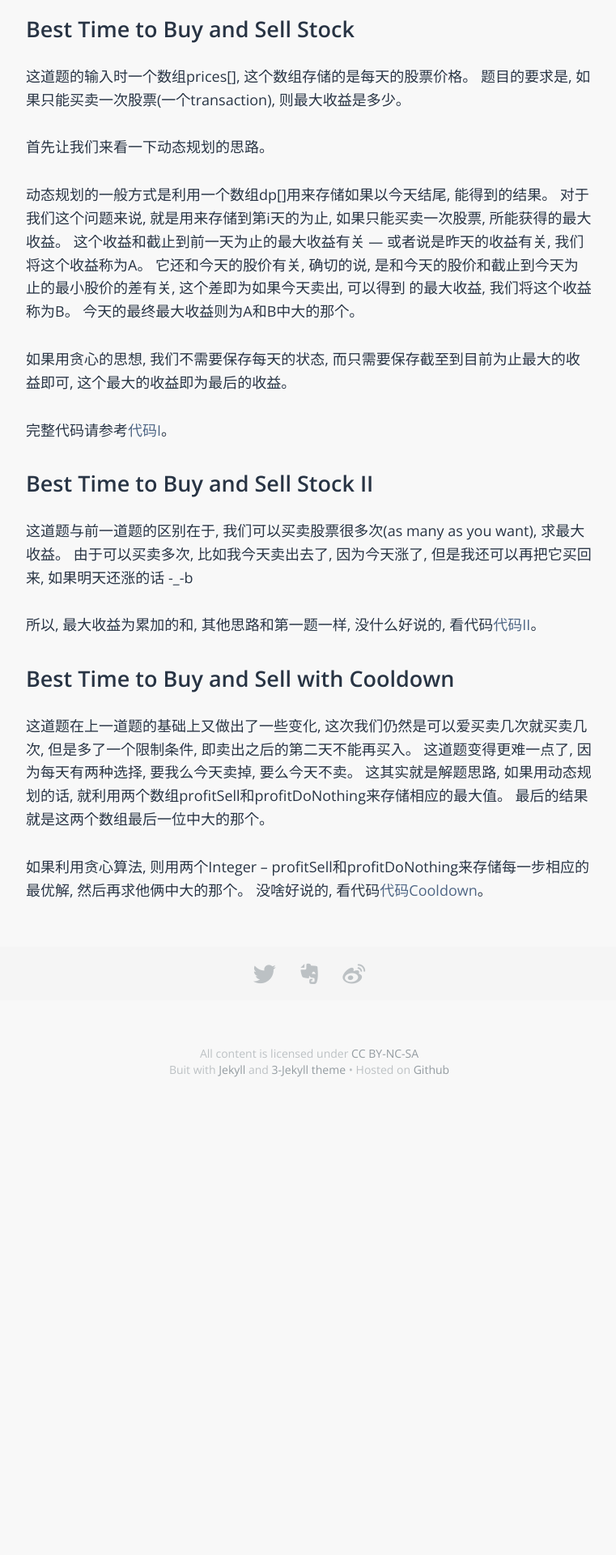
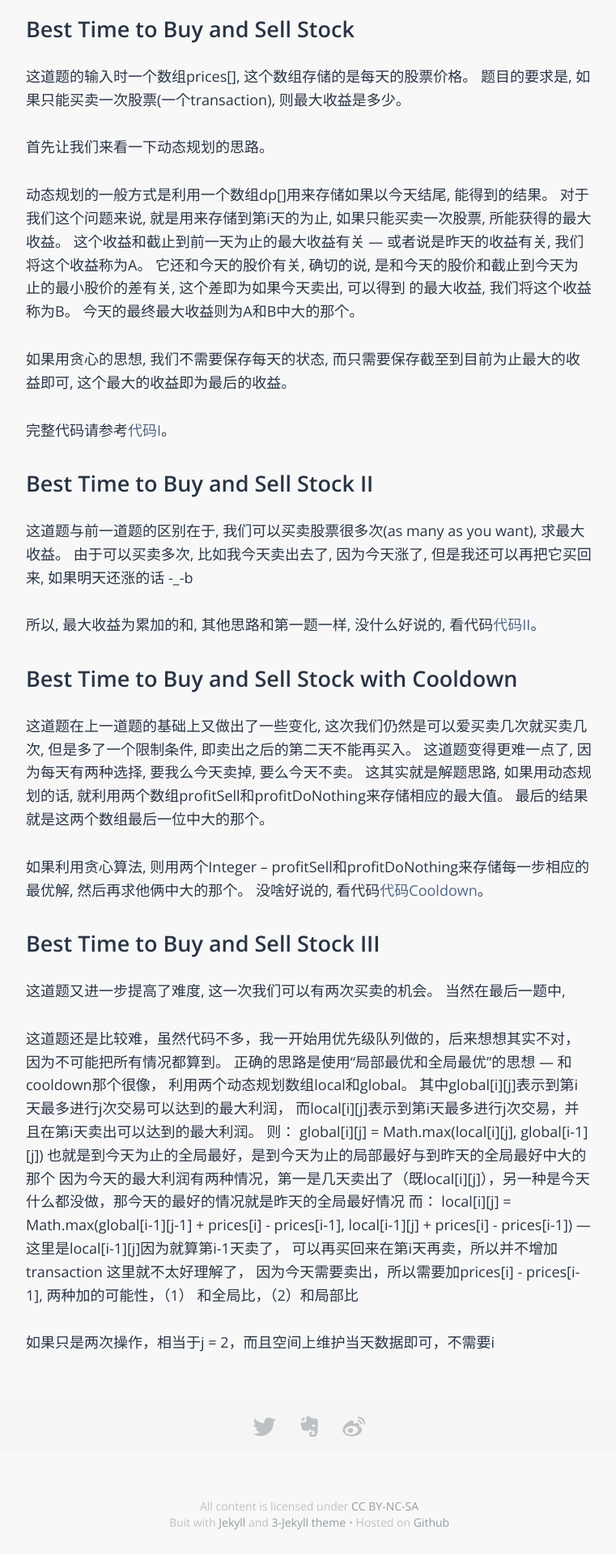
Before and after one commit to sophiesongge/sophiesongge.github.io, a Jekyll site: the page built from _posts/2017-02-15-buy-sell-stock.markdown, in a window 1280 px wide. Shown: the part 2884-4804 px from the top of the page at 81% size, without its empty margins (258-1019 px from the left). Built offline with Jekyll 4.4.1, drawn with Linux system fonts in a browser that asks for light colours; some web fonts are replaced.

Commit message:
add posts

```diff
--- a/_posts/2017-02-15-buy-sell-stock.markdown
+++ b/_posts/2017-02-15-buy-sell-stock.markdown
@@ -86,12 +86,28 @@ Best Time to Buy and Sell Stock II
 
 所以, 最大收益为累加的和, 其他思路和第一题一样, 没什么好说的, 看代码[代码II]。
 
-Best Time to Buy and Sell with Cooldown
-=======================================
+Best Time to Buy and Sell Stock with Cooldown
+=============================================
 这道题在上一道题的基础上又做出了一些变化, 这次我们仍然是可以爱买卖几次就买卖几次, 但是多了一个限制条件, 即卖出之后的第二天不能再买入。 这道题变得更难一点了, 因为每天有两种选择, 要我么今天卖掉, 要么今天不卖。
 这其实就是解题思路, 如果用动态规划的话, 就利用两个数组profitSell和profitDoNothing来存储相应的最大值。 最后的结果就是这两个数组最后一位中大的那个。
 
 如果利用贪心算法, 则用两个Integer -- profitSell和profitDoNothing来存储每一步相应的最优解, 然后再求他俩中大的那个。 没啥好说的, 看代码[代码Cooldown]。
+
+Best Time to Buy and Sell Stock III
+===================================
+
+这道题又进一步提高了难度, 这一次我们可以有两次买卖的机会。 当然在最后一题中,
+
+
+ 这道题还是比较难，虽然代码不多，我一开始用优先级队列做的，后来想想其实不对，因为不可能把所有情况都算到。
+  正确的思路是使用“局部最优和全局最优”的思想 --- 和cooldown那个很像， 利用两个动态规划数组local和global。 其中global[i][j]表示到第i天最多进行j次交易可以达到的最大利润，
+  而local[i][j]表示到第i天最多进行j次交易，并且在第i天卖出可以达到的最大利润。
+  则： global[i][j] = Math.max(local[i][j], global[i-1][j]) 也就是到今天为止的全局最好，是到今天为止的局部最好与到昨天的全局最好中大的那个
+  因为今天的最大利润有两种情况，第一是几天卖出了（既local[i][j]），另一种是今天什么都没做，那今天的最好的情况就是昨天的全局最好情况
+  而： local[i][j] = Math.max(global[i-1][j-1] + prices[i] - prices[i-1], local[i-1][j] + prices[i] - prices[i-1]) --- 这里是local[i-1][j]因为就算第i-1天卖了， 可以再买回来在第i天再卖，所以并不增加transaction
+  这里就不太好理解了， 因为今天需要卖出，所以需要加prices[i] - prices[i-1], 两种加的可能性，（1） 和全局比，（2）和局部比
+
+  如果只是两次操作，相当于j = 2，而且空间上维护当天数据即可，不需要i
 
 
 
```
